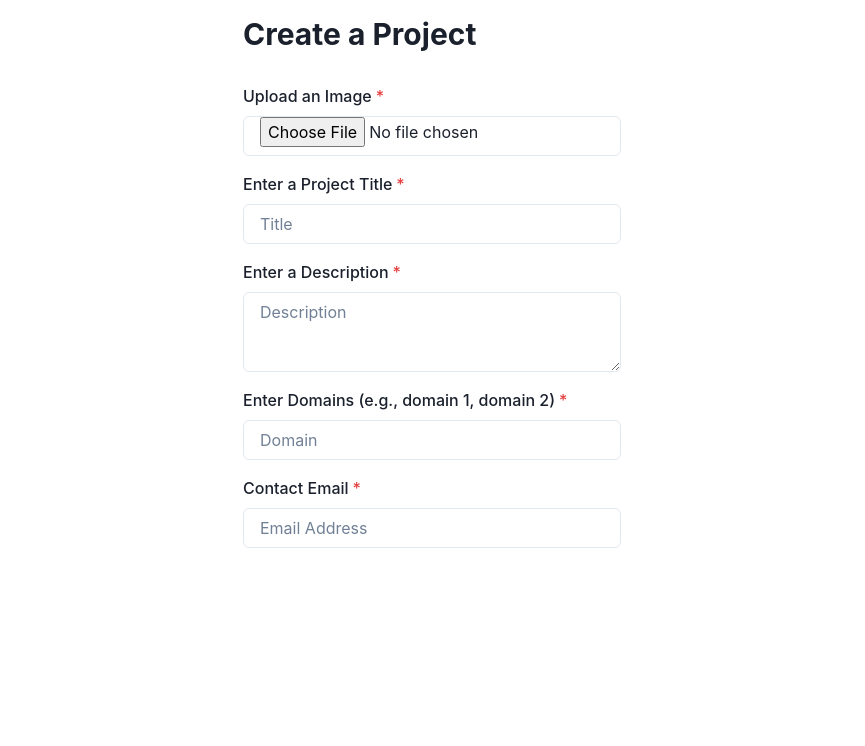
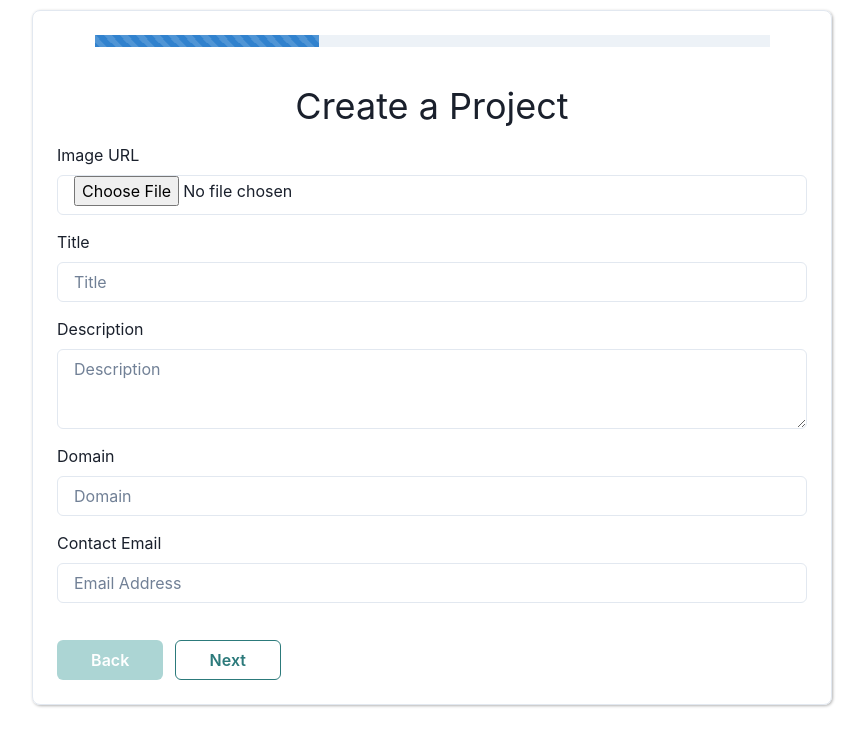
Before and after one commit to faizahsayyid/nasa-space-apps-2023, a React (Vite) app in the folder client/: page /createproject in a window 1280 px wide. Shown: the top 746 px of the page, without its empty margins (208-1073 px from the left). Built offline with nearby package versions, Linux system fonts and the light colour scheme.

Commit message:
project information outline

```diff
--- a/client/src/pages/CreateProject.jsx
+++ b/client/src/pages/CreateProject.jsx
@@ -1,35 +1,28 @@
-import React, { useState } from 'react';
+import { useState } from 'react'
 import {
+  Progress,
+  Box,
+  ButtonGroup,
+  Button,
+  Heading,
+  Flex,
+  FormControl,
+  GridItem,
+  FormLabel,
   Input,
+  Select,
+  SimpleGrid,
+  InputLeftAddon,
+  InputGroup,
+  Textarea,
+  FormHelperText,
+  Checkbox,
   Stack,
-  Heading,
-  Button,
-  Divider,
-  Box,
-  FormControl,
-  FormLabel,
-  Textarea,
-  InputGroup,
-  InputLeftElement,
-  Image,
-  ChakraProvider,
-  extendTheme,
-  Container,
-  Center,
-} from '@chakra-ui/react';
-import data from './projects.json';
+  InputRightElement,
+} from '@chakra-ui/react'
+import { useToast } from '@chakra-ui/react'
 
-const theme = extendTheme({
-  styles: {
-    global: {
-      body: {
-        margin: '1rem',
-      },
-    },
-  },
-});
-
-export const CreateProject = () => {
+const ProjectForm = () => {
   const [newProject, setNewProject] = useState({
     image: '',
     title: '',
@@ -39,95 +32,367 @@ export const CreateProject = () => {
   });
 
   const handleChange = (e) => {
-    const { name, value } = e.target;
-    setNewProject({ ...newProject, [name]: value });
-  };
-
-  const handleCreateProject = () => {
-    // Handle the creation of a new project here, e.g., sending data to a server
-    console.log(newProject);
+    const { name, value, type, checked } = e.target;
+    setNewProject({
+      ...newProject,
+    });
   };
 
   return (
-    <ChakraProvider theme={theme}>
-      <Container maxW="80%">
-        <Center>
-          <Box>
-            <form>
-              <Stack spacing={4}>
-                <Heading size="lg" mb="1rem">
+    <>
+      <Heading w="100%" textAlign={'center'} fontWeight="normal">
         Create a Project
       </Heading>
-
-                {/* Upload an Image */}
-                <FormControl isRequired>
-                  <FormLabel>Upload an Image</FormLabel>
-                  <InputGroup>
+      <FormControl mt="2%">
+        <FormLabel htmlFor="image" fontWeight={'normal'}>
+          Image URL
+        </FormLabel>
         <Input
           type="file"
           name="image"
           onChange={handleChange}
           accept="image/*"
-                      required // Add the required attribute here
+        />
+      </FormControl>
+
+      <FormControl mt="2%">
+        <FormLabel htmlFor="title" fontWeight={'normal'}>
+          Title
+        </FormLabel>
+        <Input
+          type="text"
+          name="title"
+          id="title"
+          onChange={handleChange}
+          value={newProject.title}
+          placeholder="Title"
+          required
+        />
+      </FormControl>
+
+      <FormControl mt="2%">
+        <FormLabel htmlFor="description" fontWeight={'normal'}>
+          Description
+        </FormLabel>
+        <Textarea
+          name="description"
+          id="description"
+          onChange={handleChange}
+          value={newProject.description}
+          placeholder="Description"
+          required
+        />
+      </FormControl>
+
+      <FormControl mt="2%">
+        <FormLabel htmlFor="domain" fontWeight={'normal'}>
+          Domain
+        </FormLabel>
+        <Input
+          type="text"
+          name="domain"
+          id="domain"
+          onChange={handleChange}
+          value={newProject.domain}
+          placeholder="Domain"
+          required
+        />
+      </FormControl>
+
+      <FormControl mt="2%">
+        <FormLabel htmlFor="contactEmail" fontWeight={'normal'}>
+          Contact Email
+        </FormLabel>
+        <Input
+          type="email"
+          name="contactEmail"
+          id="contactEmail"
+          onChange={handleChange}
+          value={newProject.contactEmail}
+          placeholder="Email Address"
+          required
+        />
+      </FormControl>
+    </>
+  );
+};
+
+const ProjectForm2 = () => {
+  return (
+    <>
+      <Heading w="100%" textAlign={'center'} fontWeight="normal" mb="2%">
+        User Details
+      </Heading>
+      <FormControl as={GridItem} colSpan={[6, 3]}>
+        <FormLabel
+          htmlFor="country"
+          fontSize="sm"
+          fontWeight="md"
+          color="gray.700"
+          _dark={{
+            color: 'gray.50',
+          }}>
+          Country / Region
+        </FormLabel>
+        <Select
+          id="country"
+          name="country"
+          autoComplete="country"
+          placeholder="Select option"
+          focusBorderColor="brand.400"
+          shadow="sm"
+          size="sm"
+          w="full"
+          rounded="md">
+          <option>United States</option>
+          <option>Canada</option>
+          <option>Mexico</option>
+        </Select>
+      </FormControl>
+
+      <FormControl as={GridItem} colSpan={6}>
+        <FormLabel
+          htmlFor="street_address"
+          fontSize="sm"
+          fontWeight="md"
+          color="gray.700"
+          _dark={{
+            color: 'gray.50',
+          }}
+          mt="2%">
+          Street address
+        </FormLabel>
+        <Input
+          type="text"
+          name="street_address"
+          id="street_address"
+          autoComplete="street-address"
+          focusBorderColor="brand.400"
+          shadow="sm"
+          size="sm"
+          w="full"
+          rounded="md"
+        />
+      </FormControl>
+
+      <FormControl as={GridItem} colSpan={[6, 6, null, 2]}>
+        <FormLabel
+          htmlFor="city"
+          fontSize="sm"
+          fontWeight="md"
+          color="gray.700"
+          _dark={{
+            color: 'gray.50',
+          }}
+          mt="2%">
+          City
+        </FormLabel>
+        <Input
+          type="text"
+          name="city"
+          id="city"
+          autoComplete="city"
+          focusBorderColor="brand.400"
+          shadow="sm"
+          size="sm"
+          w="full"
+          rounded="md"
+        />
+      </FormControl>
+
+      <FormControl as={GridItem} colSpan={[6, 3, null, 2]}>
+        <FormLabel
+          htmlFor="state"
+          fontSize="sm"
+          fontWeight="md"
+          color="gray.700"
+          _dark={{
+            color: 'gray.50',
+          }}
+          mt="2%">
+          State / Province
+        </FormLabel>
+        <Input
+          type="text"
+          name="state"
+          id="state"
+          autoComplete="state"
+          focusBorderColor="brand.400"
+          shadow="sm"
+          size="sm"
+          w="full"
+          rounded="md"
+        />
+      </FormControl>
+
+      <FormControl as={GridItem} colSpan={[6, 3, null, 2]}>
+        <FormLabel
+          htmlFor="postal_code"
+          fontSize="sm"
+          fontWeight="md"
+          color="gray.700"
+          _dark={{
+            color: 'gray.50',
+          }}
+          mt="2%">
+          ZIP / Postal
+        </FormLabel>
+        <Input
+          type="text"
+          name="postal_code"
+          id="postal_code"
+          autoComplete="postal-code"
+          focusBorderColor="brand.400"
+          shadow="sm"
+          size="sm"
+          w="full"
+          rounded="md"
+        />
+      </FormControl>
+    </>
+  )
+}
+
+const ProjectForm3 = () => {
+  return (
+    <>
+      <Heading w="100%" textAlign={'center'} fontWeight="normal">
+        Social Handles
+      </Heading>
+      <SimpleGrid columns={1} spacing={6}>
+        <FormControl as={GridItem} colSpan={[3, 2]}>
+          <FormLabel
+            fontSize="sm"
+            fontWeight="md"
+            color="gray.700"
+            _dark={{
+              color: 'gray.50',
+            }}>
+            Website
+          </FormLabel>
+          <InputGroup size="sm">
+            <InputLeftAddon
+              bg="gray.50"
+              _dark={{
+                bg: 'gray.800',
+              }}
+              color="gray.500"
+              rounded="md">
+              http://
+            </InputLeftAddon>
+            <Input
+              type="tel"
+              placeholder="www.example.com"
+              focusBorderColor="brand.400"
+              rounded="md"
             />
           </InputGroup>
         </FormControl>
 
-                {/* Enter a Text Title */}
-                <FormControl isRequired>
-                  <FormLabel>Enter a Project Title</FormLabel>
-                  <Input
-                    type="text"
-                    name="title"
-                    onChange={handleChange}
-                    value={newProject.title}
-                    placeholder="Title"
-                    required // Add the required attribute here
+        <FormControl id="email" mt={1}>
+          <FormLabel
+            fontSize="sm"
+            fontWeight="md"
+            color="gray.700"
+            _dark={{
+              color: 'gray.50',
+            }}>
+            About
+          </FormLabel>
+          <Textarea
+            placeholder="you@example.com"
+            rows={3}
+            shadow="sm"
+            focusBorderColor="brand.400"
+            fontSize={{
+              sm: 'sm',
+            }}
           />
+          <FormHelperText>
+            Brief description of project lead contact.
+          </FormHelperText>
+          <Stack
+            direction={{ base: 'column', sm: 'row' }}
+            align={'start'}
+            justify={'space-between'}>
+            <Checkbox><FormHelperText> I give consent to share my contact information with interested users.
+            </FormHelperText></Checkbox>
+
+          </Stack>
         </FormControl>
+      </SimpleGrid>
+    </>
+  )
+}
 
-                {/* Enter a Text Description */}
-                <FormControl isRequired>
-                  <FormLabel>Enter a Description</FormLabel>
-                  <Textarea
-                    name="description"
-                    onChange={handleChange}
-                    value={newProject.description}
-                    placeholder="Description"
-                    required // Add the required attribute here
-                  />
-                </FormControl>
+export const CreateProject = () => {
+  const toast = useToast()
+  const [step, setStep] = useState(1)
+  const [progress, setProgress] = useState(33.33)
 
-                {/* Enter a Text Domain */}
-                <FormControl isRequired>
-                  <FormLabel>Enter Domains (e.g., domain 1, domain 2)</FormLabel>
-                  <Input
-                    type="text"
-                    name="domain"
-                    onChange={handleChange}
-                    value={newProject.domain}
-                    placeholder="Domain"
-                    required // Add the required attribute here
-                  />
-                </FormControl>
-
-                {/* Enter an Email Address to Contact */}
-                <FormControl isRequired>
-                  <FormLabel>Contact Email</FormLabel>
-                  <Input
-                    type="email"
-                    name="contactEmail"
-                    onChange={handleChange}
-                    value={newProject.contactEmail}
-                    placeholder="Email Address"
-                    required // Add the required attribute here
-                  />
-                </FormControl>
-              </Stack>
-            </form>
+  return (
+    <>
+      <Box
+        borderWidth="1px"
+        rounded="lg"
+        shadow="1px 1px 3px rgba(0,0,0,0.3)"
+        maxWidth={800}
+        p={6}
+        m="10px auto"
+        as="form">
+        <Progress hasStripe value={progress} mb="5%" mx="5%" isAnimated></Progress>
+        {step === 1 ? <ProjectForm /> : step === 2 ? <ProjectForm2 /> : <ProjectForm3 />}
+        <ButtonGroup mt="5%" w="100%">
+          <Flex w="100%" justifyContent="space-between">
+            <Flex>
+              <Button
+                onClick={() => {
+                  setStep(step - 1)
+                  setProgress(progress - 33.33)
+                }}
+                isDisabled={step === 1}
+                colorScheme="teal"
+                variant="solid"
+                w="7rem"
+                mr="5%">
+                Back
+              </Button>
+              <Button
+                w="7rem"
+                isDisabled={step === 3}
+                onClick={() => {
+                  setStep(step + 1)
+                  if (step === 3) {
+                    setProgress(100)
+                  } else {
+                    setProgress(progress + 33.33)
+                  }
+                }}
+                colorScheme="teal"
+                variant="outline">
+                Next
+              </Button>
+            </Flex>
+            {step === 3 ? (
+              <Button
+                w="7rem"
+                colorScheme="red"
+                variant="solid"
+                onClick={() => {
+                  toast({
+                    title: 'Project created.',
+                    description: "We've created successfully created the project listing!",
+                    status: 'success',
+                    duration: 3000,
+                    isClosable: true,
+                  })
+                }}>
+                Submit
+              </Button>
+            ) : null}
+          </Flex>
+        </ButtonGroup>
       </Box>
-        </Center>
-      </Container>
-    </ChakraProvider>
-  );
-};
+    </>
+  )
+}
```
Lines whose indentation alone changed are shown as unchanged.
